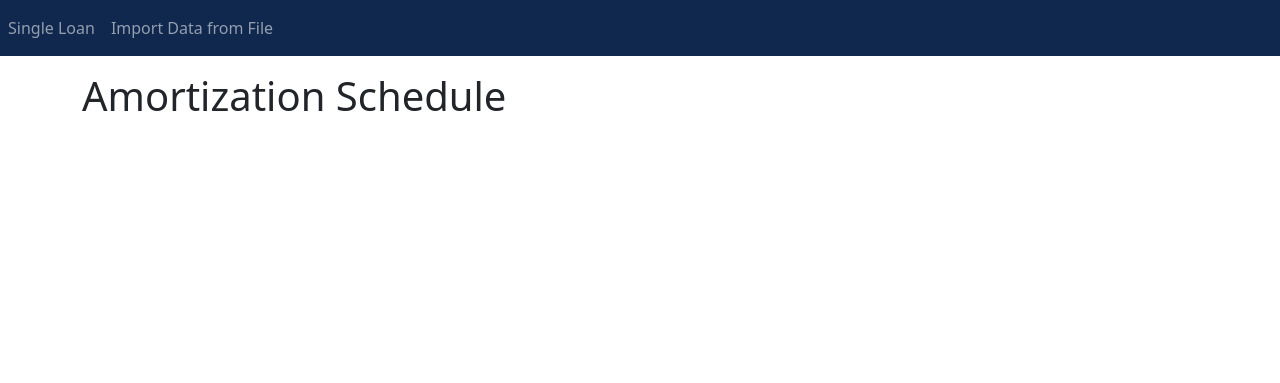
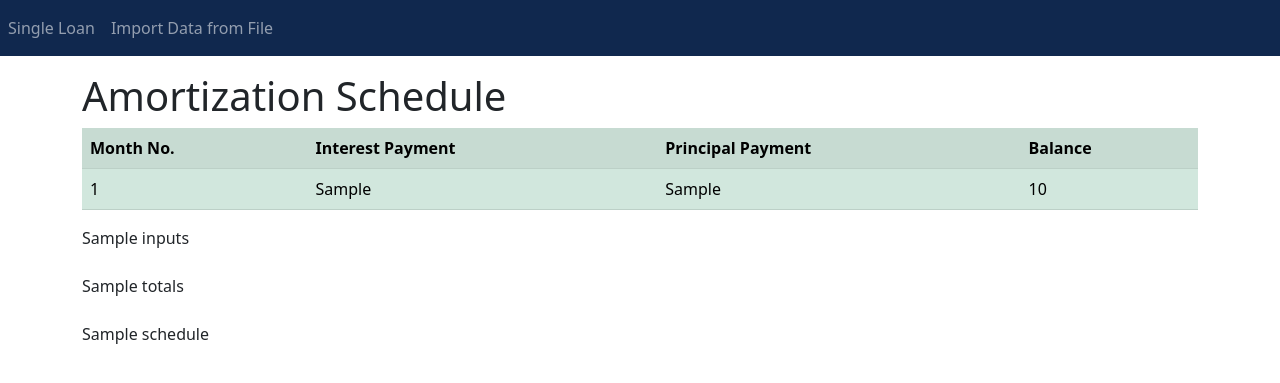
Before and after one commit to gsc229/mortgage-calculator, a Django app: template templates/pages/amortization.html in a window 1280 px wide. Shown: the top 383 px of the page. Run offline with Django 3.2, Linux system fonts and the light colour scheme; the template is opened without the code that fills it: most values are stand-ins (such as "Sample title", 1, 10 or a date in 2020).

Commit message:
table rendering

```diff
--- a/pages/terminalTester.py
+++ b/pages/terminalTester.py
@@ -1,4 +1,4 @@
-from loanCalculator import amortizationSchedule, calculateLoan
+from loanCalculator import getAmortizationSchedule, calculateLoan
 
 
 
@@ -16,7 +16,7 @@ while keepcalculating:
 
   print(f"result: { result }\n")
 
-  amortizationSchedule(principal, downpayment, yearly_rate, years)
+  getAmortizationSchedule(principal, downpayment, yearly_rate, years)
 
   willContinue = input("Make another calculation? (type: 'Yes' or hit Enter)")
   keepcalculating = willContinue == "Yes" or  willContinue == "Y" or willContinue == "yes" or willContinue == "y"
--- /dev/null
+++ b/templates/amortization/amortization_table.html
@@ -0,0 +1,16 @@
+<table class="table table-success table-striped  amortization-schedule-table"  style="width:100%">
+  <tr>
+    <th>Month No.</th>
+    <th>Interest Payment</th>
+    <th>Principal Payment</th>
+    <th>Balance</th>
+  </tr>
+  {% for month in schedule %}
+    <tr>
+      <td>{{ forloop.counter }}</td>
+      <td>{{ month.interest_payment }}</td>
+      <td>{{ month.principal_payment }}</td>
+      <td>{{ month.balance }}</td>
+    </tr>
+  {% endfor %}
+</table>
--- a/templates/pages/amortization.html
+++ b/templates/pages/amortization.html
@@ -5,6 +5,16 @@
 {% block content %}
 <div class="container mt-3 amortization-container">
   <h1>Amortization Schedule</h1>
+  {% if schedule %}
+  {% include 'amortization/amortization_table.html' %}
+
+  <div class="raw">
+    {{ inputs }} <br><br>
+    {{ totals }} <br><br>
+    {{ schedule }}
+  </div>
+
+  {% endif %}
 </div>
 
 {% endblock content %}
```
Also changed, not shown: pages/loanCalculator.py (+16 -3 lines), pages/views.py (+10 -2 lines).
